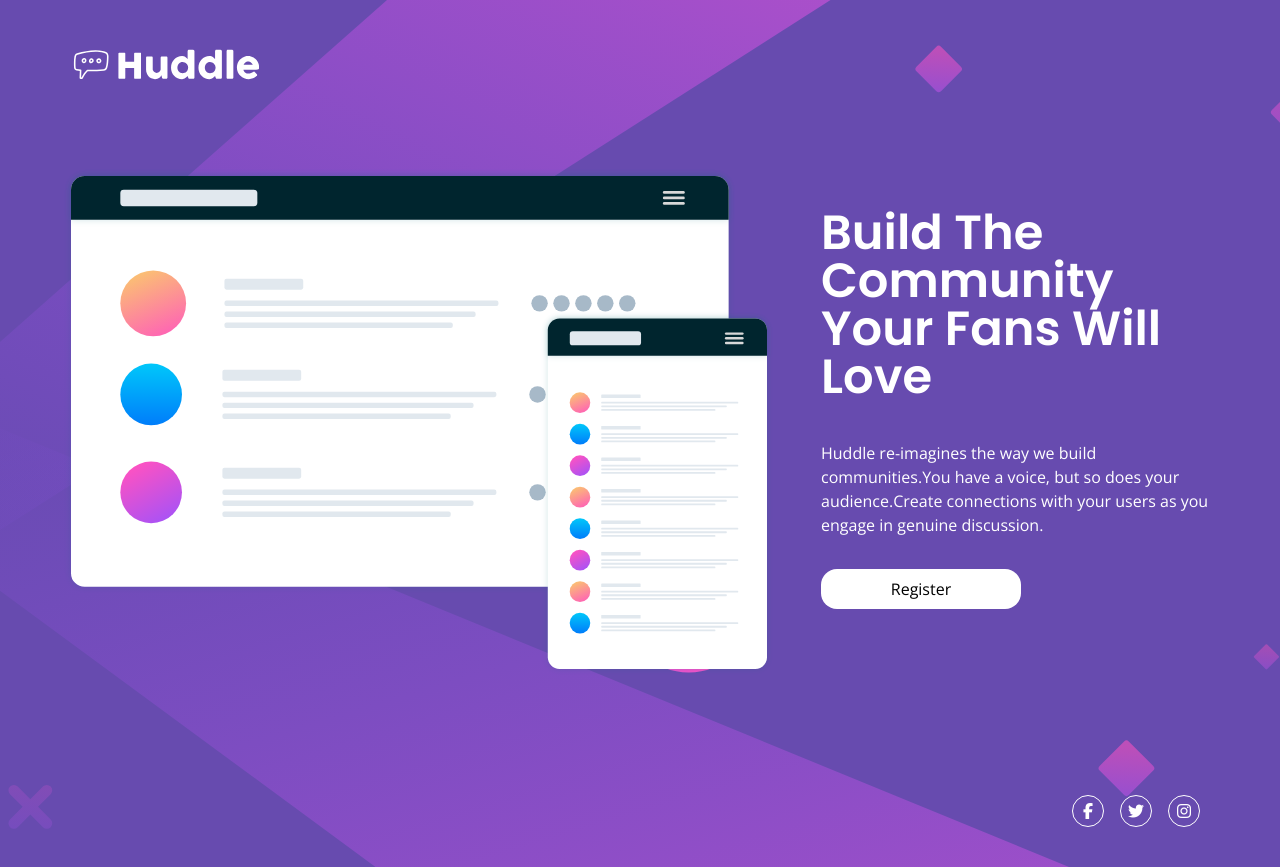
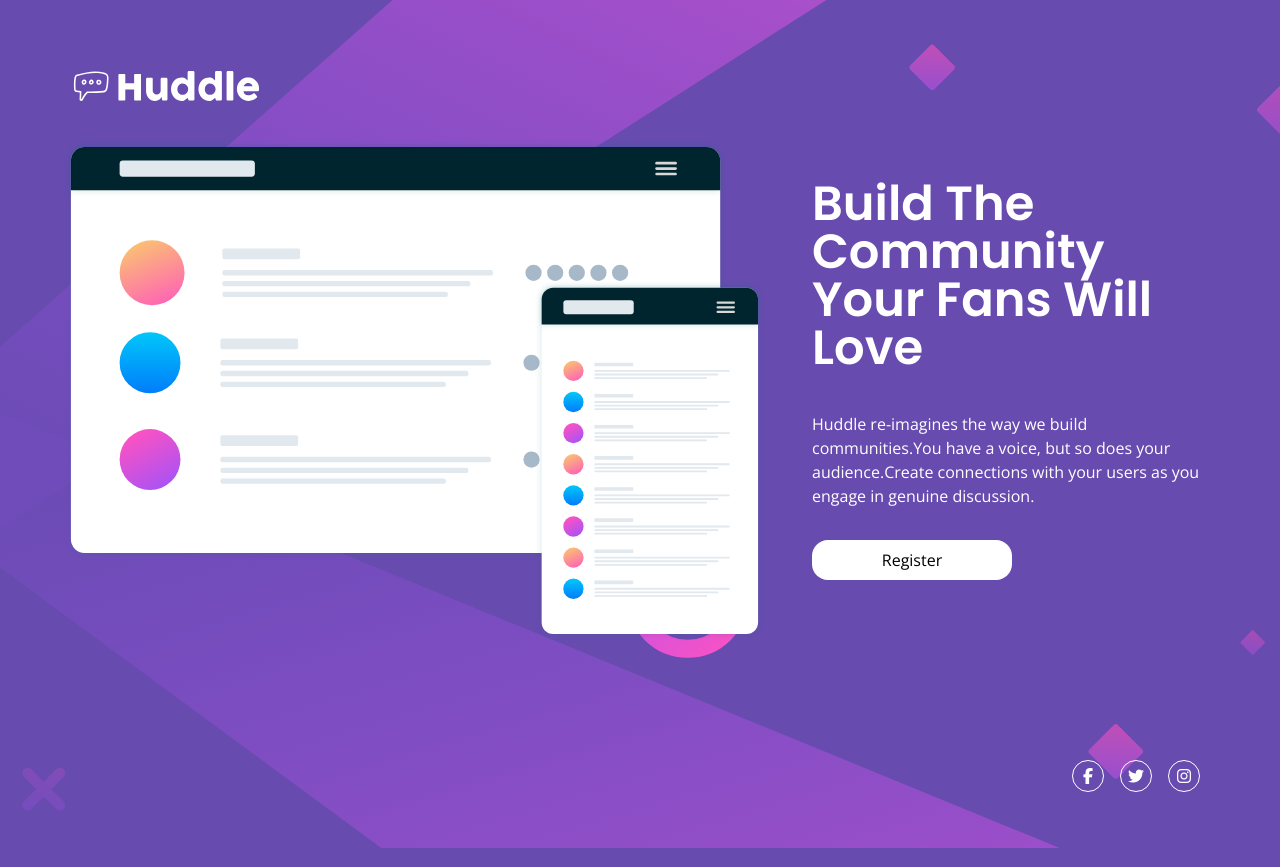
Before and after one commit to tdimnet/Huddle-landing-page, a plain HTML site: page index.html in a window 1280 px wide. Drawn offline with nearby package versions, Linux system fonts and the light colour scheme.

Commit message:
Cleaning layout for 4k screens

```diff
--- a/css/main.css
+++ b/css/main.css
@@ -30,12 +30,12 @@ body {
 }
 
 .main-wrapper {
-    margin-bottom: 40px;
+    padding-bottom: 40px;
     margin-left: auto;
     margin-right: auto;
-    margin-top: 40px;
-    max-width: 1200px;
+    padding-top: 40px;
     width: 90%;
+    max-width: 1600px;
 }
 
 .main-title img {
@@ -115,8 +115,14 @@ body {
         background-image: url("../images/bg-desktop.svg");
     }
 
+    .main-wrapper {
+      min-height: 100vh;
+      display: flex;
+      flex-direction: column;
+    }
+
     .main-header {
-        margin-bottom: 72px;
+        margin-bottom: auto;
     }
 
     .main-title img {
@@ -130,6 +136,7 @@ body {
 
     .hero-img {
         margin-right: 48px;
+        width: 700px;
     }
 
     .section-title {
@@ -139,6 +146,11 @@ body {
 
     .main-section-texts {
         text-align: left;
+        max-width: 600px;
+    }
+
+    .main-footer {
+      margin-top: auto;
     }
 
     .icons-wrapper {
--- a/index.html
+++ b/index.html
@@ -39,7 +39,7 @@
           <button class="register-btn">Register</button>
         </div>
       </section>
-      <footer>
+      <footer class="main-footer">
         <ul class="icons-wrapper">
           <li>
             <i class="fa-brands fa-facebook-f"></i>
```
